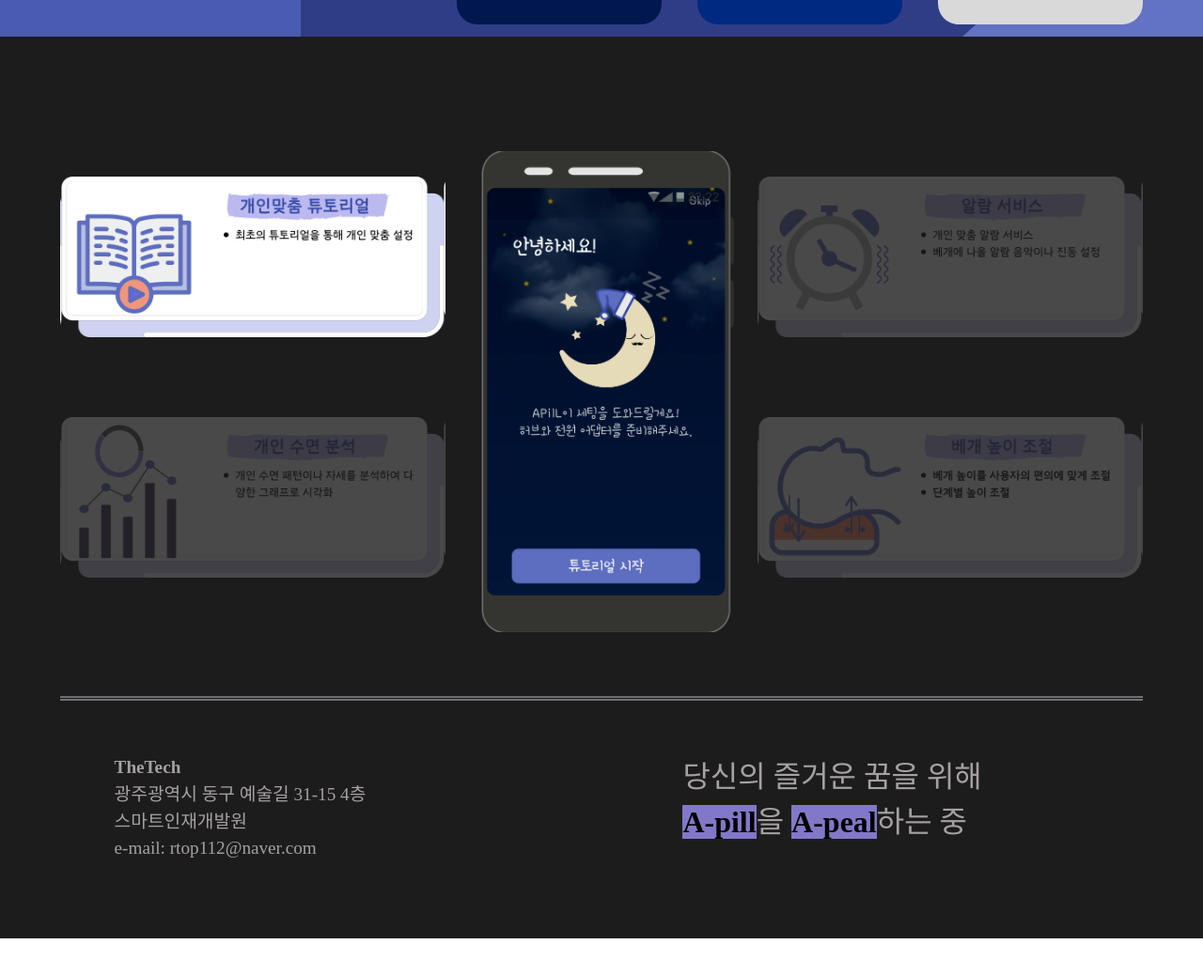
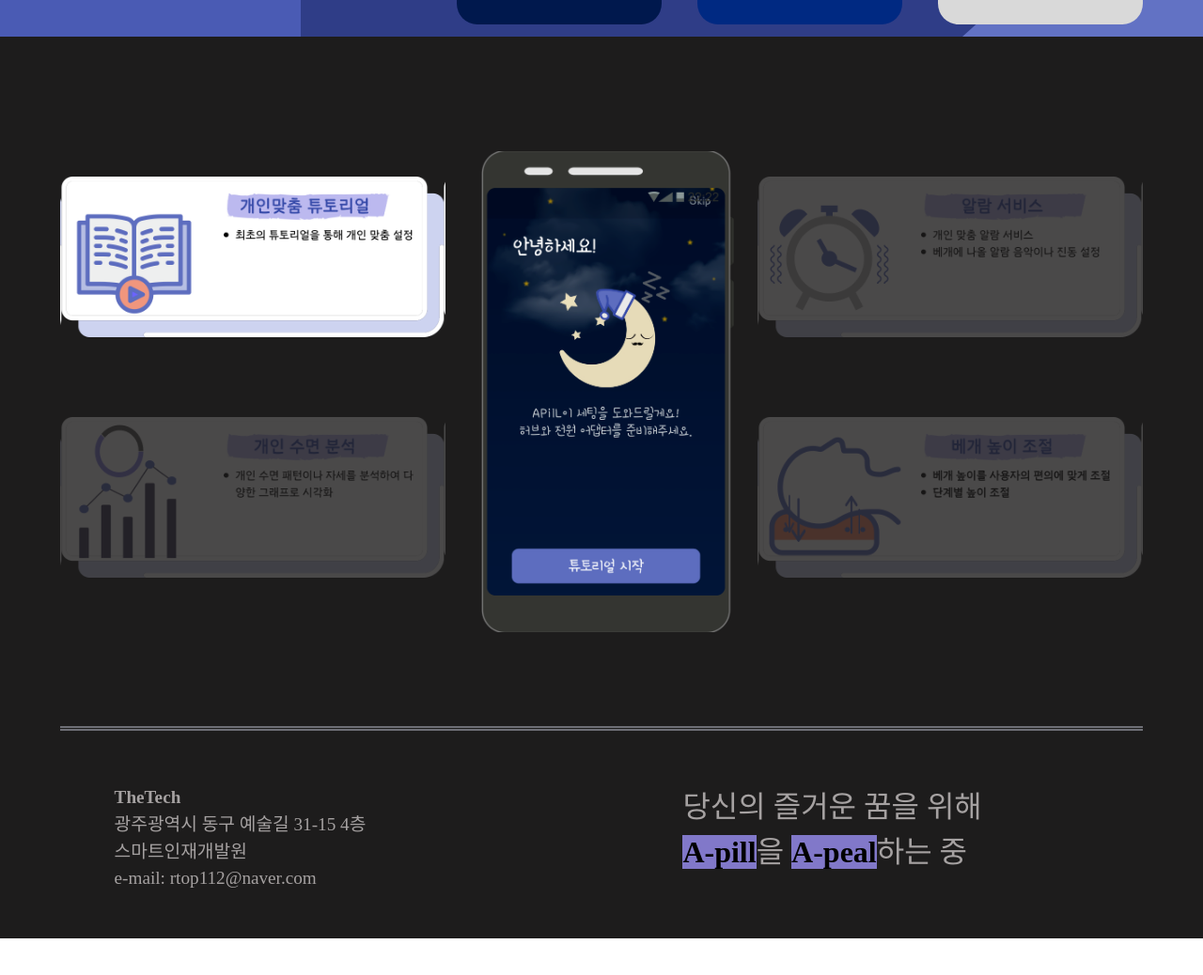
Before and after one commit to sangzai/YOUNGGLE, a React (Create React App) app in the folder apill_web/: page / in a window 1280 px wide. Shown: the part 3033-4071 px from the top of the page at 94% size. Built offline with nearby package versions, Linux system fonts and the light colour scheme; a web font is replaced by a local one.

Commit message:
Web_231220_DH_02

```diff
--- a/apill_web/src/components/Banner/Banner.jsx
+++ b/apill_web/src/components/Banner/Banner.jsx
@@ -22,8 +22,6 @@ const Banner = () => {
                     </div>
                 </a>
 
-
-
                 <div className='right-grp'>
                     <a href="https://www.apple.com/app-store/">
                         <img src={appstore} className='google img' alt='GooglePlay' />
--- a/apill_web/src/components/teaminfo/Teaminfo.css
+++ b/apill_web/src/components/teaminfo/Teaminfo.css
@@ -11,7 +11,7 @@
 
 .teaminfo-box {
     width: 90%;
-    height: 80%;
+    height: 60%;
     border-top: 5px double rgba(192, 194, 207, 0.5);
     margin-top: 10%;
     margin-bottom: 5%;
```
